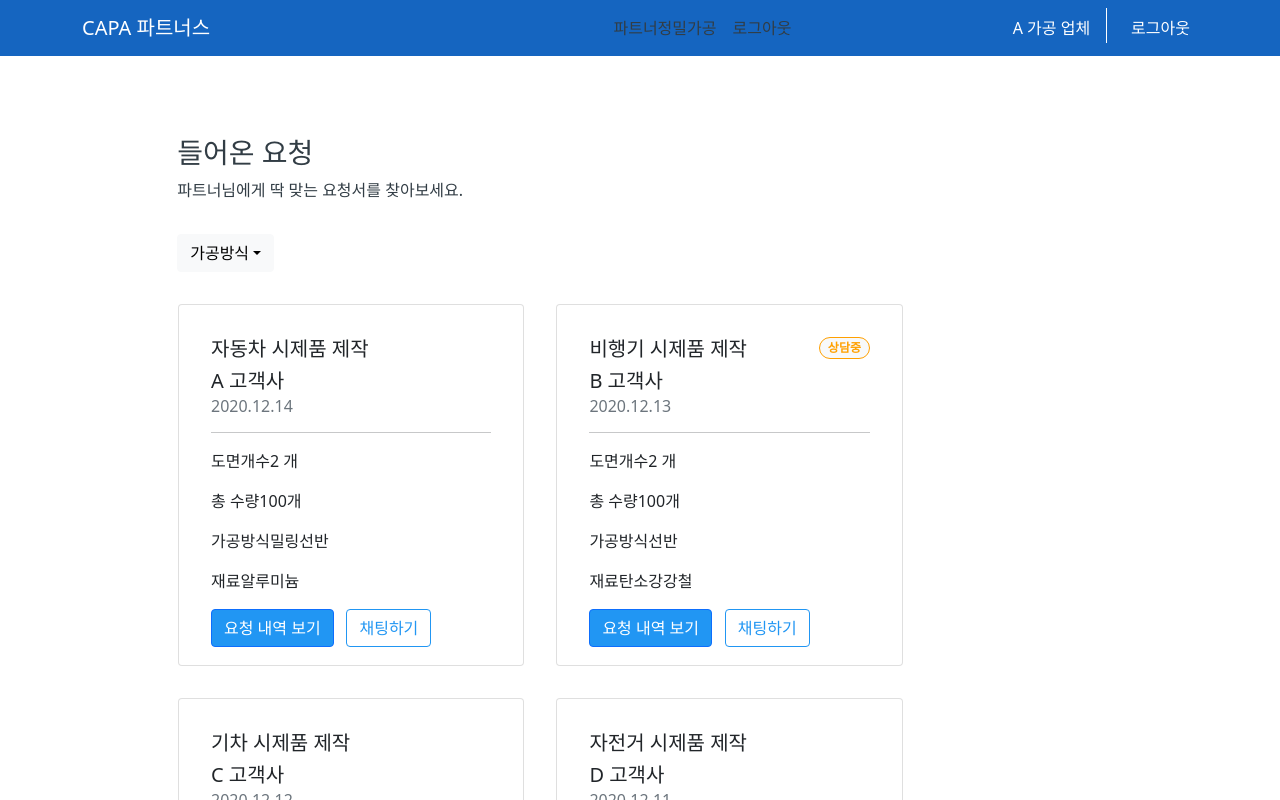
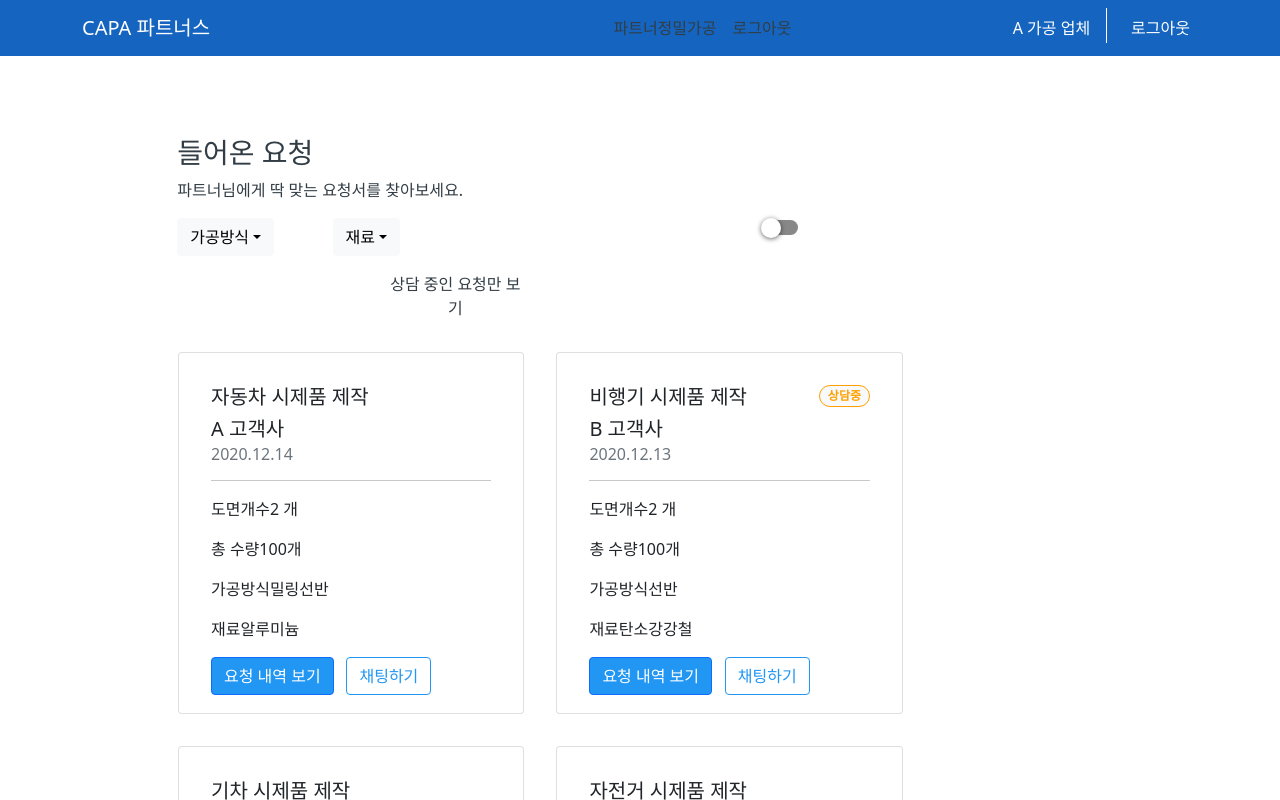
Before and after one commit to Bobstyle23/Capapartners-project, a React (Create React App) app: page / in a window 1280 px wide. Shown: the top 800 px of the page. Built offline with nearby package versions, Linux system fonts and the light colour scheme.

Commit message:
Add dropdown and toggle switch

```diff
--- a/package.json
+++ b/package.json
@@ -16,6 +16,7 @@
     "react-bootstrap": "^2.0.3",
     "react-dom": "^17.0.2",
     "react-scripts": "4.0.3",
+    "react-switch": "^6.0.0",
     "typescript": "^4.1.2",
     "web-vitals": "^1.0.1"
   },
--- a/src/components/List.tsx
+++ b/src/components/List.tsx
@@ -1,3 +1,4 @@
+import React, { useState } from "react";
 import datas from "../data.json";
 import {
   Card,
@@ -7,11 +8,18 @@ import {
   Badge,
   DropdownButton,
   Form,
+  Col,
 } from "react-bootstrap";
+import Switch from "react-switch";
 import "./styles/list-styles.css";
 import EmptyList from "./EmptyList";
 
 const List = () => {
+  const [check, setCheck] = useState(false);
+
+  const handleChange = (check: boolean | ((prevState: boolean) => boolean)) => {
+    setCheck(check);
+  };
   const items = datas.requests;
   const method = items.map((item) => item.method);
   console.log(items);
@@ -42,14 +50,33 @@ const List = () => {
           >
             파트너님에게 딱 맞는 요청서를 찾아보세요.
           </p>
+
+          <Row>
+            <Col lg={2}>
               <DropdownButton
                 id="dropdown-basic-button"
                 variant="light"
                 title="가공방식"
                 style={{
                   backgroundColor: "#ffffff",
-              display: "flex",
-              marginTop: "1rem",
+                  marginLeft: "0.2rem",
+                  width: "10%",
+                  height: "20%",
+                  marginBottom: "1rem",
+                }}
+              >
+                <Form.Check id="1" label="밀링" />
+                <Form.Check id="2" label="선반" />
+              </DropdownButton>
+            </Col>
+            <Col lg={2}>
+              <DropdownButton
+                variant="light"
+                title="재료"
+                style={{
+                  backgroundColor: "#ffffff",
+                  width: "10%",
+                  height: "20%",
                   marginBottom: "1rem",
                   marginLeft: "0.2rem",
                 }}
@@ -57,6 +84,50 @@ const List = () => {
                 <Form.Check id="1" label="밀링" />
                 <Form.Check id="2" label="선반" />
               </DropdownButton>
+            </Col>
+            <Col
+              className="toggle"
+              lg={2}
+              style={{
+                paddingLeft: "18rem",
+                float: "right",
+              }}
+            >
+              <Switch
+                onColor="#BBDEFB"
+                onHandleColor="#2196F3"
+                handleDiameter={20}
+                uncheckedIcon={false}
+                checkedIcon={false}
+                boxShadow="0px 1px 5px rgba(0, 0, 0, 0.6)"
+                activeBoxShadow="0px 0px 1px 10px rgba(0, 0, 0, 0.2)"
+                height={15}
+                width={35}
+                className="react-switch"
+                id="material-switch"
+                onChange={handleChange}
+                checked={check}
+              />
+            </Col>
+
+            <Col
+              lg={4}
+              style={{
+                paddingLeft: "10rem",
+                marginLeft: "4rem",
+              }}
+            >
+              <p
+                style={{
+                  color: "#323D45",
+                  // marginTop: "-2.5rem",
+                  // marginRight: "-15rem",
+                }}
+              >
+                상담 중인 요청만 보기
+              </p>
+            </Col>
+          </Row>
 
           {items.length !== 0 ? (
             items.map((item) => (
--- a/src/components/styles/list-styles.css
+++ b/src/components/styles/list-styles.css
@@ -10,3 +10,10 @@
   border: 1px solid #2196f3;
   cursor: pointer;
 }
+
+@media (max-width: 578px) {
+  .toggle {
+    padding: 0;
+    margin: 0;
+  }
+}
```
Also changed, not shown: 2 other files (tests, documents, lock files or other folders). Lines whose indentation alone changed are shown as unchanged.
